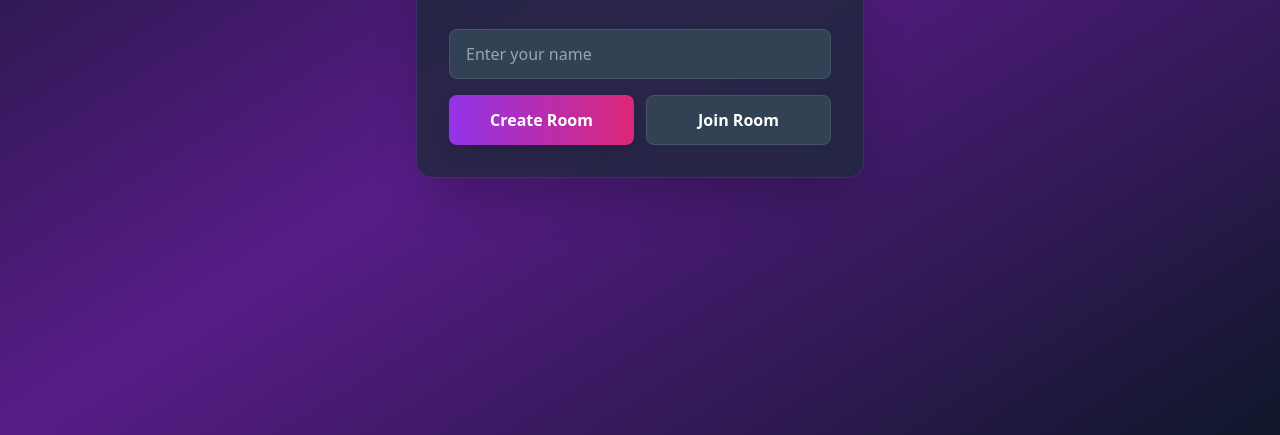
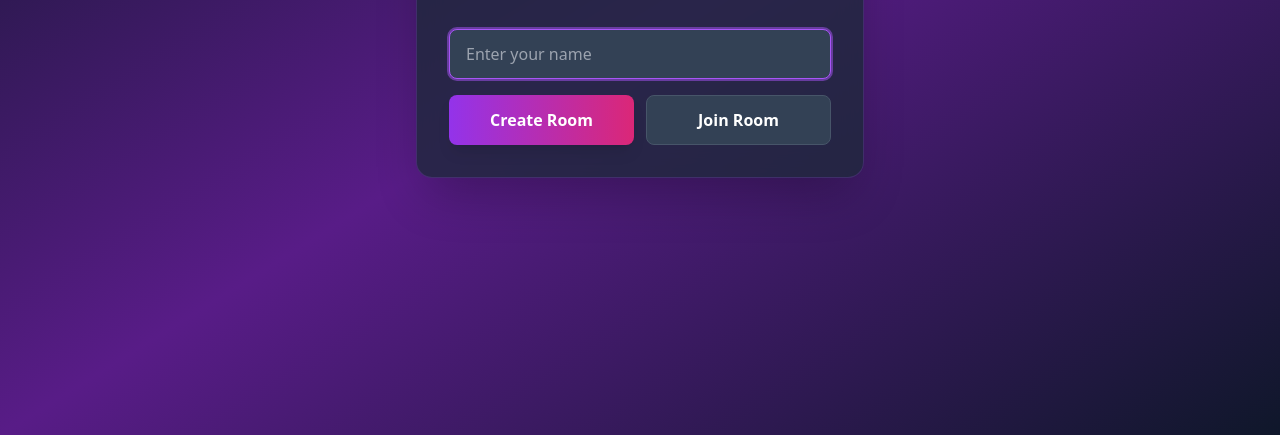
Before and after one commit to aseem-raspberry/Kaali-Raani, a website: page public/index.html in a window 1280 px wide. Shown: the part 365-800 px from the top of the page. Drawn offline with nearby package versions, Linux system fonts and the light colour scheme; no server answers.

Commit message:
UI: Autofocus player name field on lobby load

```diff
--- a/public/index.html
+++ b/public/index.html
@@ -41,7 +41,7 @@
       <div id="name-section" class="space-y-4">
         <input type="text" id="player-name" placeholder="Enter your name"
           class="w-full px-4 py-3 bg-slate-700 border border-slate-600 rounded-lg focus:border-purple-500 focus:outline-none focus:ring-2 focus:ring-purple-500/50 transition"
-          maxlength="20">
+          maxlength="20" autofocus>
 
         <div class="grid grid-cols-2 gap-3">
           <button id="create-room-btn"
```
